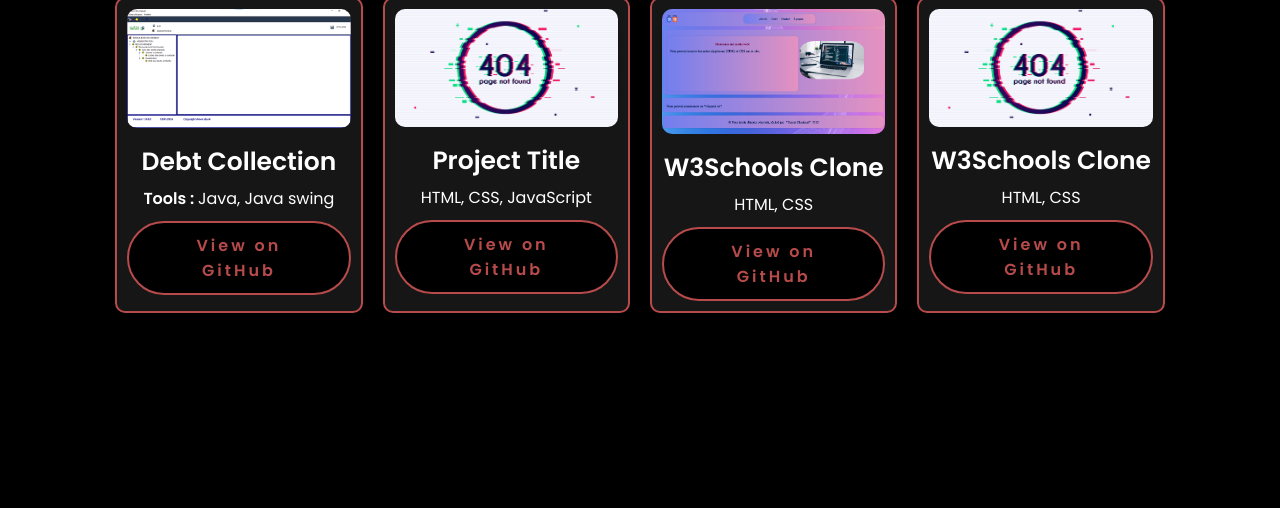
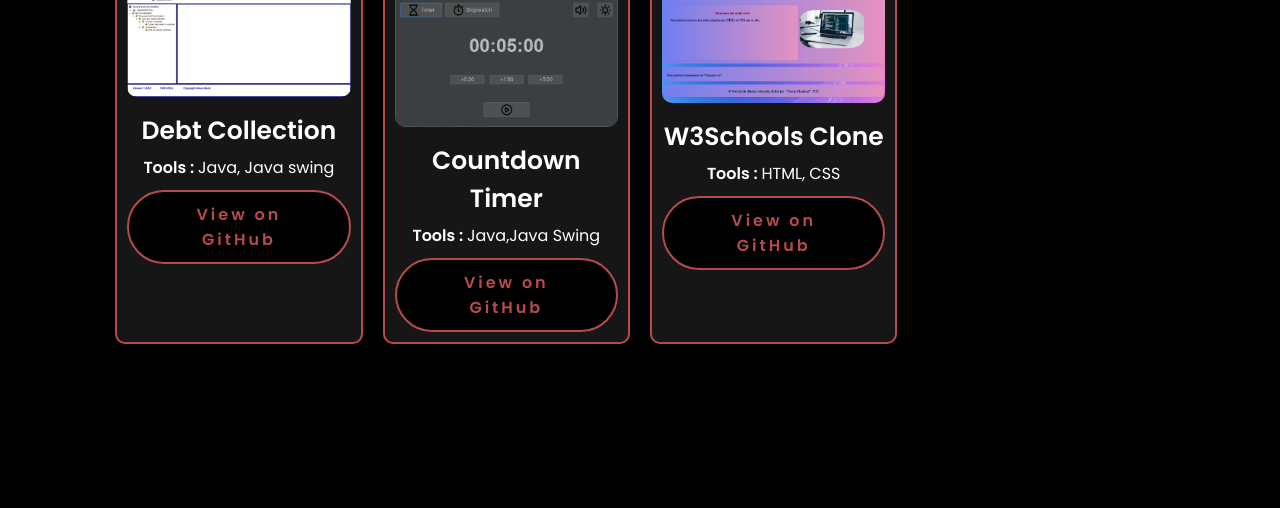
Before and after one commit to shadowxdgamer/Portfolio, a plain HTML site: page projects.html in a window 1280 px wide. Shown: the part 292-800 px from the top of the page. Drawn offline with Linux system fonts and the light colour scheme.

Commit message:
Added new project, Changed projects pic path

```diff
--- a/projects.html
+++ b/projects.html
@@ -34,7 +34,7 @@
             <div class="projects-grid">
                 <!-- Example Project Card -->
                 <div class="project-card">
-                    <img src="./project1.png" alt="Project Image">
+                    <img src="./screenshots/projects/project1.png" alt="Project Image">
                     <div class="project-info">
                         <h3>Debt Collection</h3>
                         <p><strong>Tools : </strong>Java, Java swing</p>
@@ -47,11 +47,11 @@
                 <!-- Repeat for more projects -->
                 <!-- Example Project Card -->
                 <div class="project-card">
-                    <img src="./error.jpg" alt="Project Image">
+                    <img src="./screenshots/projects/project2.png" alt="Project Image">
                     <div class="project-info">
-                        <h3>Project Title</h3>
-                        <p>HTML, CSS, JavaScript</p>
-                        <a href="#" class="btn">View on GitHub</a>
+                        <h3>Countdown Timer</h3>
+                        <p><strong>Tools : </strong>Java,Java Swing</p>
+                        <a href="https://github.com/shadowxdgamer/CountdownTimer" class="btn">View on GitHub</a>
                     </div>
 
 
@@ -60,24 +60,11 @@
                 <!-- Repeat for more projects -->
                 <!-- Example Project Card -->
                 <div class="project-card">
-                    <img src="./project3.png" alt="Project Image">
+                    <img src="./screenshots/projects/project3.png" alt="Project Image">
                     <div class="project-info">
                         <h3>W3Schools Clone</h3>
-                        <p>HTML, CSS</p>
+                        <p><strong>Tools : </strong>HTML, CSS</p>
                         <a href="https://github.com/shadowxdgamer/w3schools-simple-html-css-clone" target="_blank" class="btn">View on GitHub</a>
-                    </div>
-
-
-
-                </div>
-                <!-- Repeat for more projects -->
-                <!-- Example Project Card -->
-                <div class="project-card">
-                    <img src="./error.jpg" alt="Project Image">
-                    <div class="project-info">
-                        <h3>W3Schools Clone</h3>
-                        <p>HTML, CSS</p>
-                        <a href="#" class="btn">View on GitHub</a>
                     </div>
 
 
```
Also changed, not shown: screenshots/projects/project1.png (renamed from project1.png), screenshots/projects/project2.png (added), screenshots/projects/project3.png (renamed from project3.png).
